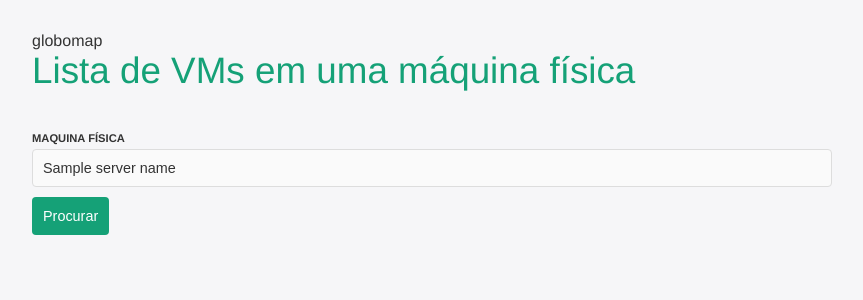
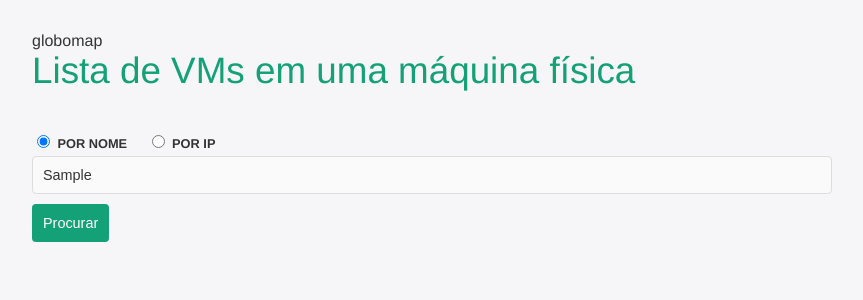
Before and after one commit to globocom/globomap-m2vm, a Flask app: template m2vm/templates/search.html in a window 1280 px wide. Shown: the top 300 px of the page, without its empty margins (208-1071 px from the left). Run offline with Flask 2, Linux system fonts and the light colour scheme; the template is opened without the code that fills it: most values are stand-ins (such as "Sample title", 1, 10 or a date in 2020).

Commit message:
Add search by IP

```diff
--- a/m2vm/static/css/app.css
+++ b/m2vm/static/css/app.css
@@ -138,12 +138,12 @@ input[type=text]::placeholder,
 
 label,
 .ss-label {
-  display: block;
-  font-size: 0.7rem;
+  display: inline-block;
+  font-size: 0.8rem;
   font-weight: bold;
   color: #333;
   text-transform: uppercase;
-  margin-bottom: 5px;
+  margin: 0 15px 5px 0;
 }
 
 .ss-form-group {
--- a/m2vm/templates/search.html
+++ b/m2vm/templates/search.html
@@ -6,8 +6,13 @@
 <h2>Lista de VMs em uma máquina física</h2>
 <form action="{{ url_for('server_list') }}" method="post">
   <div class="ss-form-row">
-    <label class="ss-label" for="machine">Maquina física</label>
-    <input class="ss-input-text" type="text" name="server_name" value="{% if server_name %}{{ server_name }}{% endif %}">
+    <input type="radio" name="search_type" id="by_name" value="by_name"
+      {% if search_type == 'by_name' or not search_type %}checked{% endif %}>
+    <label for="by_name">Por Nome</label>
+    <input type="radio" name="search_type" id="by_ip" value="by_ip"
+      {% if search_type == 'by_ip' %}checked{% endif %}>
+    <label for="by_ip">Por IP</label>
+    <input class="ss-input-text" type="text" name="server_q" value="{% if server_q %}{{ server_q }}{% endif %}">
     <button class="ss-btn" type="submit">Procurar</button>
   </div>
 </form>
@@ -15,7 +20,11 @@
 
 {% if step == 1 %}
   {% if server_list %}
-  <p>Máquinas com nome semelhante a "<strong>{{ server_name }}</strong>":</p>
+  <p>
+    Máquinas com
+    {% if search_type == 'by_name' %}nome{% else %}IP{% endif %}
+    semelhante a "<strong>{{ server_q }}</strong>":
+  </p>
   <table class="ss-table server-list">
     <tr>
       <th>Nome</th>
@@ -29,7 +38,11 @@
     {% endfor %}
   </table>
   {% else %}
-  <p>Nenhuma Máquina encontrada para o termo <strong>{{ server_name }}</strong></p>
+  <p>
+    Nenhuma máquina com o
+    {% if search_type == 'by_name' %}nome{% else %}IP{% endif %}
+    <strong>{{ server_q }}</strong> foi encontrada.
+  </p>
   {% endif %}
 {% endif %}
 
```
Also changed, not shown: m2vm/app.py (+15 -7 lines).
